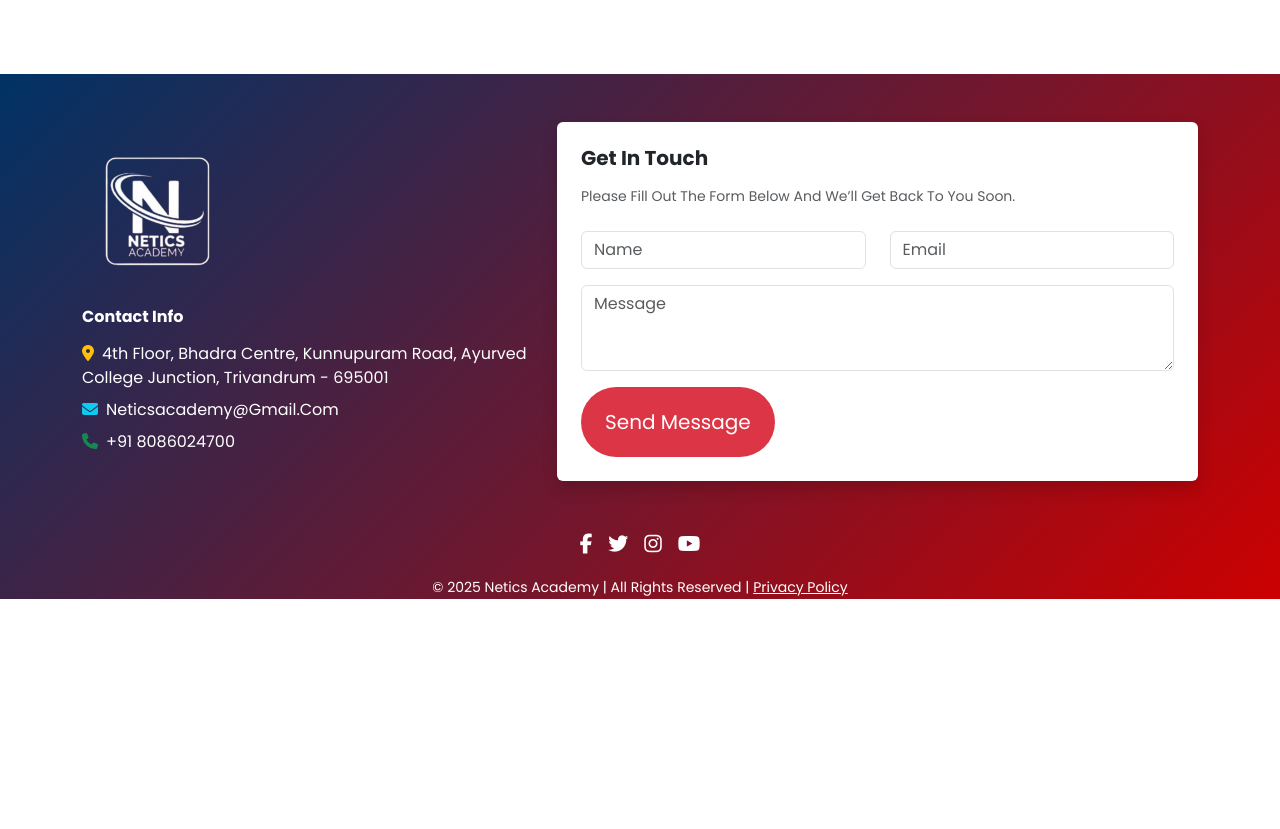
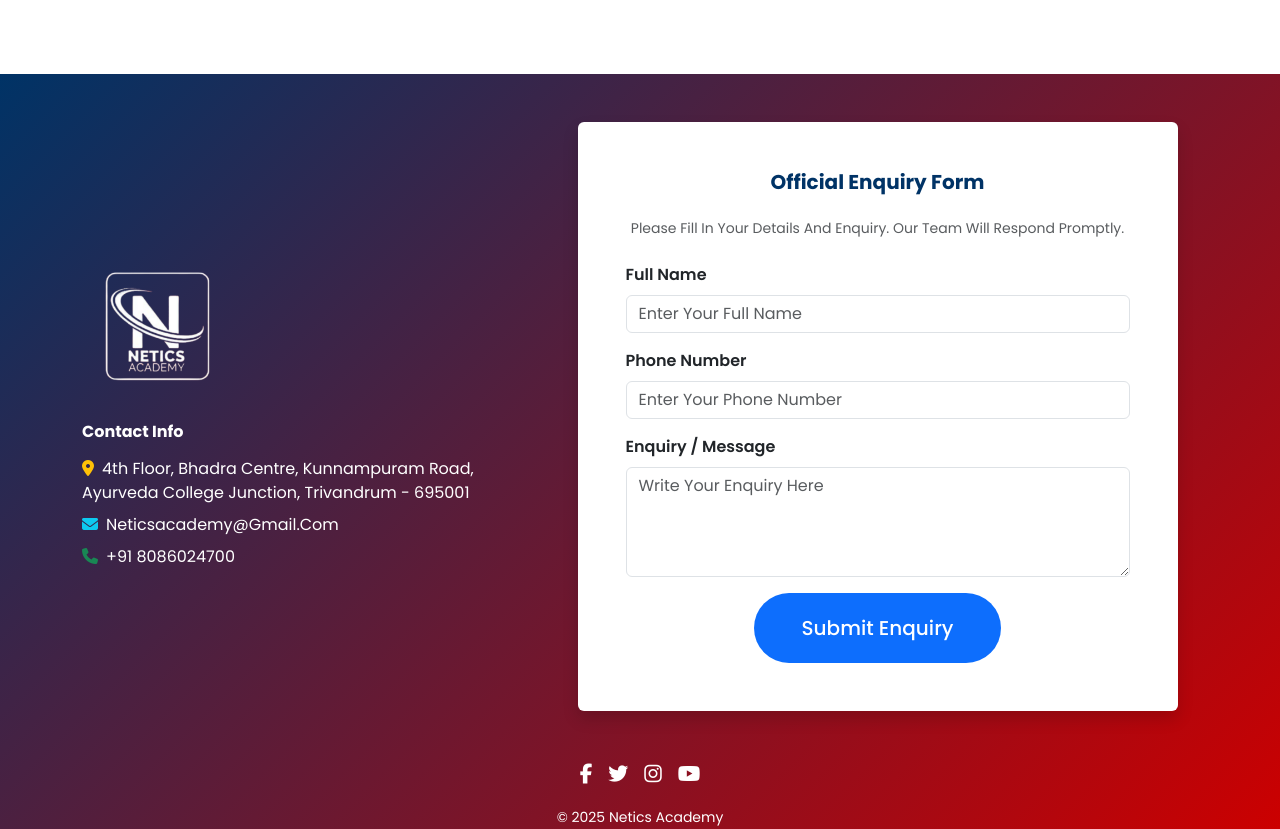
Before and after one commit to neticsacademy/neticsacademy, a React (Create React App) app: page /#/ in a window 1280 px wide. Shown: the part 4040-4869 px from the top of the page. Before the commit the page ends 4639 px from the top, so only its background shows below. Built offline with nearby package versions, Linux system fonts and the light colour scheme.

Commit message:
commit font

```diff
--- a/public/index.html
+++ b/public/index.html
@@ -11,6 +11,7 @@
     />
     <link rel="apple-touch-icon" href="%PUBLIC_URL%/logo192.png" />
     <link href="https://cdnjs.cloudflare.com/ajax/libs/font-awesome/6.5.0/css/all.min.css" rel="stylesheet" />
+
     <!--
       manifest.json provides metadata used when your web app is installed on a
       user's mobile device or desktop. See https://developers.google.com/web/fundamentals/web-app-manifest/
@@ -25,6 +26,9 @@
       work correctly both with client-side routing and a non-root public URL.
       Learn how to configure a non-root public URL by running `npm run build`.
     -->
+      <link rel="preconnect" href="https://fonts.googleapis.com">
+<link rel="preconnect" href="https://fonts.gstatic.com" crossorigin>
+<link href="https://fonts.googleapis.com/css2?family=Poppins:ital,wght@0,100;0,200;0,300;0,400;0,500;0,600;0,700;0,800;0,900;1,100;1,200;1,300;1,400;1,500;1,600;1,700;1,800;1,900&display=swap" rel="stylesheet">
     <title>Netics Academy</title>
   </head>
   <body>
--- a/src/components/ContactWidget.jsx
+++ b/src/components/ContactWidget.jsx
@@ -2,8 +2,8 @@ import { FaWhatsapp, FaPhoneAlt } from "react-icons/fa";
 import "./ContactWidget.css"; // for styles
 
 function ContactWidget() {
-  const whatsappNumber = "+918086024800"; // replace with your number (with country code, no +)
-  const phoneNumber = "+918086024800";   // replace with your number (with +)
+  const whatsappNumber = "+918086024700"; // replace with your number (with country code, no +)
+  const phoneNumber = "+918086024700";   // replace with your number (with +)
 
   return (
     <div className="contact-widget">
--- a/src/components/Courses.jsx
+++ b/src/components/Courses.jsx
@@ -6,6 +6,7 @@ import { MdLanguage } from "react-icons/md";
 export default function Courses() {
   return (
     <section className="courses-section">
+
       <div className="courses-container">
         <h2 className="courses-title">Our Courses</h2>
 
--- a/src/components/Footer.jsx
+++ b/src/components/Footer.jsx
@@ -1,6 +1,47 @@
+import React, { useState } from "react";
 import logo from "../img/logo-bck.png";
 
 function Footer() {
+  const [formData, setFormData] = useState({
+    name: "",
+    phone: "",
+    message: "",
+  });
+
+  const handleChange = (e) => {
+    setFormData({ ...formData, [e.target.name]: e.target.value });
+  };
+
+  const handleSubmit = (e) => {
+    e.preventDefault();
+
+    const emailBody = `
+Dear Netics Academy Team,
+
+You have received a new enquiry via the official enquiry form:
+
+----------------------------------------
+Full Name: ${formData.name}
+Phone Number: ${formData.phone || "N/A"}
+Message:
+${formData.message}
+----------------------------------------
+
+Kindly respond to the above enquiry at your earliest convenience.
+
+Best regards,
+Netics Academy Enquiry System
+`;
+
+    const subject = `Official Enquiry from ${formData.name}`;
+    window.location.href = `mailto:neticsacadey@gmail.com?subject=${encodeURIComponent(
+      subject
+    )}&body=${encodeURIComponent(emailBody)}`;
+
+    // Reset the form
+    setFormData({ name: "", phone: "", message: "" });
+  };
+
   return (
     <footer
       className="text-white pt-5"
@@ -8,8 +49,6 @@ function Footer() {
     >
       <div className="container">
         <div className="row align-items-center mb-5">
-
-          {/* Left Side - Logo & Contact Info */}
           {/* Left Side - Logo & Contact Info */}
           <div className="col-md-5 text-center text-md-start mb-4 mb-md-0">
             <img
@@ -19,64 +58,92 @@ function Footer() {
               className="mb-3"
               style={{ borderRadius: "5px" }}
             />
-
             <h6 className="fw-bold mb-3">Contact Info</h6>
-
             <p className="mb-2">
               <i className="fas fa-map-marker-alt me-2 text-warning"></i>
-    4th Floor, Bhadra Centre, Kunnupuram Road, Ayurved College Junction,
+              4th Floor, Bhadra Centre, Kunnampuram Road, Ayurveda College Junction,
               Trivandrum - 695001
             </p>
-
             <p className="mb-2">
               <i className="fas fa-envelope me-2 text-info"></i>
               neticsacademy@gmail.com
             </p>
-
             <p className="mb-2">
               <i className="fas fa-phone me-2 text-success"></i>
               +91 8086024700
             </p>
           </div>
 
-
-          {/* Right Side - Contact Form */}
+          {/* Right Side - Official Enquiry Form */}
           <div className="col-md-7">
-            <div className="bg-white text-dark p-4 rounded shadow">
-              <h5 className="fw-bold mb-3">Get in Touch</h5>
-              <p className="small text-muted mb-4">
-                Please fill out the form below and we’ll get back to you soon.
+            <div
+              className="bg-white text-dark p-5 rounded shadow"
+              style={{ maxWidth: "600px", margin: "auto" }}
+            >
+              <h5
+                className="fw-bold mb-4 text-center"
+                style={{ color: "#003366" }}
+              >
+                Official Enquiry Form
+              </h5>
+              <p className="small text-muted mb-4 text-center">
+                Please fill in your details and enquiry. Our team will respond promptly.
               </p>
-              <form>
-                <div className="row mb-3">
-                  <div className="col">
+              <form onSubmit={handleSubmit}>
+                <div className="mb-3">
+                  <label htmlFor="name" className="form-label fw-semibold">
+                    Full Name
+                  </label>
                   <input
                     type="text"
+                    name="name"
+                    id="name"
                     className="form-control"
-                      placeholder="Name"
+                    placeholder="Enter your full name"
+                    value={formData.name}
+                    onChange={handleChange}
                     required
                   />
                 </div>
-                  <div className="col">
+
+                <div className="mb-3">
+                  <label htmlFor="phone" className="form-label fw-semibold">
+                    Phone Number
+                  </label>
                   <input
-                      type="email"
+                    type="tel"
+                    name="phone"
+                    id="phone"
+                    maxLength="10"
                     className="form-control"
-                      placeholder="Email"
+                    placeholder="Enter your phone number"
+                    value={formData.phone}
+                    onChange={handleChange}
                     required
                   />
                 </div>
-                </div>
+
                 <div className="mb-3">
+                  <label htmlFor="message" className="form-label fw-semibold">
+                    Enquiry / Message
+                  </label>
                   <textarea
+                    name="message"
+                    id="message"
                     className="form-control"
-                    rows="3"
-                    placeholder="Message"
+                    rows="4"
+                    placeholder="Write your enquiry here"
+                    value={formData.message}
+                    onChange={handleChange}
                     required
                   ></textarea>
                 </div>
-                <button type="submit" className="btn btn-danger px-4">
-                  Send Message
+
+                <div className="text-center">
+                  <button type="submit" className="btn btn-primary px-5">
+                    Submit Enquiry
                   </button>
+                </div>
               </form>
             </div>
           </div>
@@ -85,24 +152,21 @@ function Footer() {
         {/* Social & Footer Note */}
         <div className="text-center">
           <div className="mb-3">
-            <a href="https://facebook.com" className="text-white me-3 fs-5">
+            <a href="#" className="text-white me-3 fs-5">
               <i className="fab fa-facebook-f"></i>
             </a>
-            <a href="https://facebook.com" className="text-white me-3 fs-5">
+            <a href="#" className="text-white me-3 fs-5">
               <i className="fab fa-twitter"></i>
             </a>
-            <a href="https://facebook.com" className="text-white me-3 fs-5">
+            <a href="#" className="text-white me-3 fs-5">
               <i className="fab fa-instagram"></i>
             </a>
-            <a href="https://facebook.com" className="text-white fs-5">
+            <a href="#" className="text-white fs-5">
               <i className="fab fa-youtube"></i>
             </a>
           </div>
           <small>
-            © 2025 Netics Academy | All Rights Reserved |{" "}
-            <a href="/privacy" className="text-white text-decoration-underline">
-              Privacy Policy
-            </a>
+            © 2025 Netics Academy {" "}
           </small>
         </div>
       </div>
--- a/src/components/Landing.css
+++ b/src/components/Landing.css
@@ -1,5 +1,37 @@
+/* Default for desktop */
 .carousel-item img {
-  height: 80vh; /* or 100vh if you want full screen */
+  height: 80vh; /* main height for large screens */
   width: 100%;
-  object-fit: cover; /* crop edges instead of distorting */
+  object-fit: cover;
 }
+
+/* Medium devices (tablets, landscape phones) */
+@media (max-width: 992px) {
+  .carousel-item img {
+    height: 60vh;
+  }
+}
+
+/* Small devices (portrait phones) */
+@media (max-width: 576px) {
+  .carousel-item img {
+    height: 40vh;
+  }
+}
+
+/* Optional: make caption font responsive */
+.carousel-caption h1 {
+  font-size: 3rem;
+}
+
+@media (max-width: 992px) {
+  .carousel-caption h1 {
+    font-size: 2rem;
+  }
+}
+
+@media (max-width: 576px) {
+  .carousel-caption h1 {
+    font-size: 1.5rem;
+  }
+}
--- a/src/components/Navbar.css
+++ b/src/components/Navbar.css
@@ -30,11 +30,22 @@
   }
 
   .academy-name {
-    font-weight: 700;
+    font-weight: 750;
     color: #bb2121;
     font-size: 1.1rem;
+
   }
 
+  .poppins-bold {
+  font-family: "Poppins", sans-serif;
+  font-weight: 700;
+  font-style: normal;
+}
+.poppins-regular {
+  font-family: "Poppins", sans-serif;
+  font-weight: 400;
+  font-style: normal;
+}
   .moto {
     font-size: 0.7rem;
     font-weight: 500;
--- a/src/components/Navbar.jsx
+++ b/src/components/Navbar.jsx
@@ -31,8 +31,8 @@ function Navbar() {
             className={`me-2 logo-img ${scrolled ? "scrolled" : ""}`}
           />
           <div className={`brand-text ${scrolled ? "scrolled" : ""}`}>
-            <span className="academy-name">Netics Academy</span>
-            <span className="moto">Aspirants Become Achievers</span>
+            <span className="academy-name poppins-bold ">Netics Academy</span>
+            <span className="moto poppins-regular">Aspirants Become Achievers</span>
           </div>
         </Link>
 
--- a/src/pages/MentorsPage.jsx
+++ b/src/pages/MentorsPage.jsx
@@ -5,7 +5,7 @@ import mentor1 from "../img/mentors/mentor1.jpg";
 import mentor2 from "../img/mentors/mentor2.jpg";
 import mentor3 from "../img/mentors/mentor3.jpg";
 import mentor4 from "../img/mentors/mentor4.jpg";
-import mentor5 from "../img/mentors/mentor4.jpg";
+import mentor5 from "../img/mentors/mentor5.png";
 import "./Mentors.css";
 
 export default function MentorsPage() {
```
Also changed, not shown: src/components/Courses.css (line endings or trailing spaces). Lines whose indentation alone changed are shown as unchanged.
